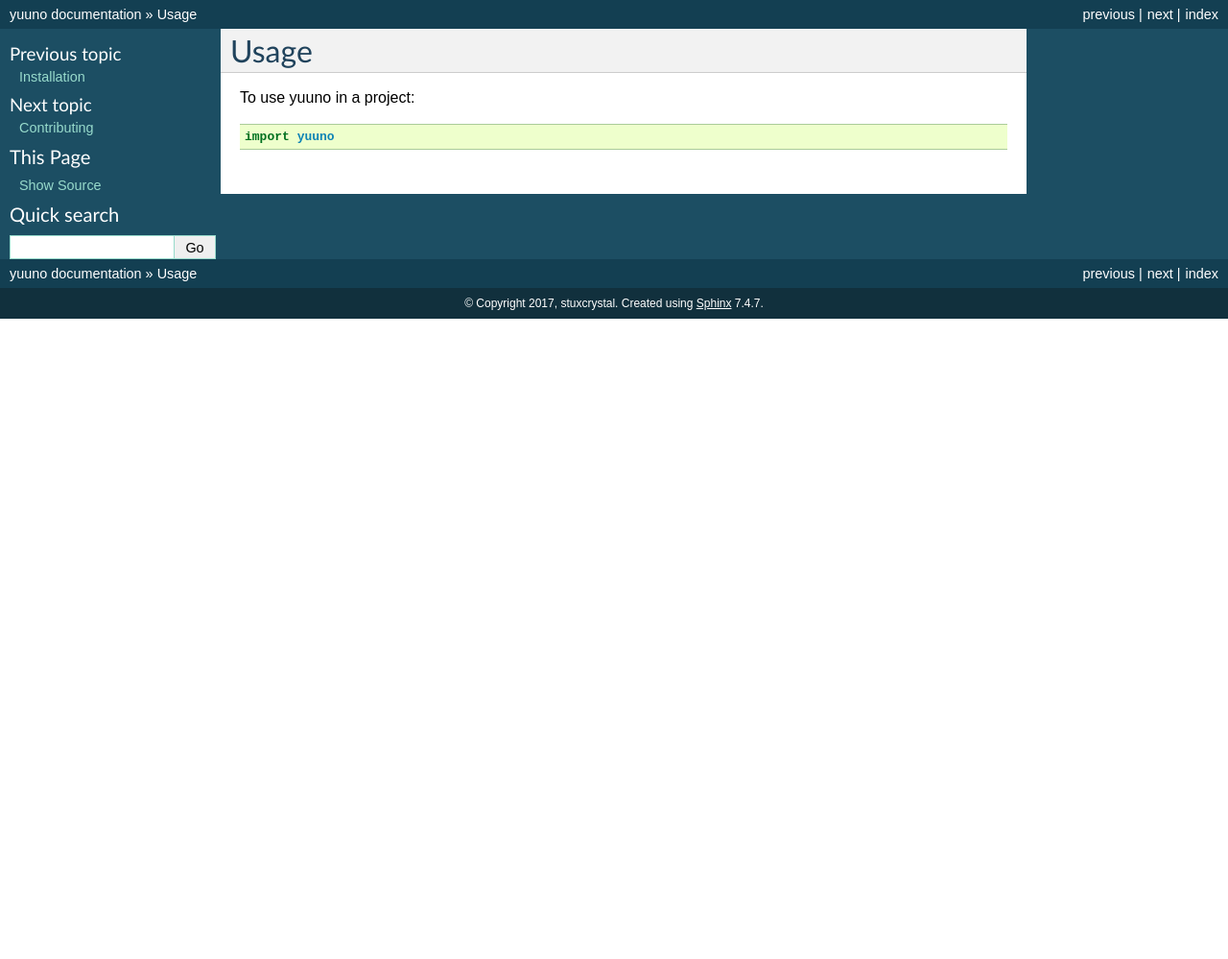
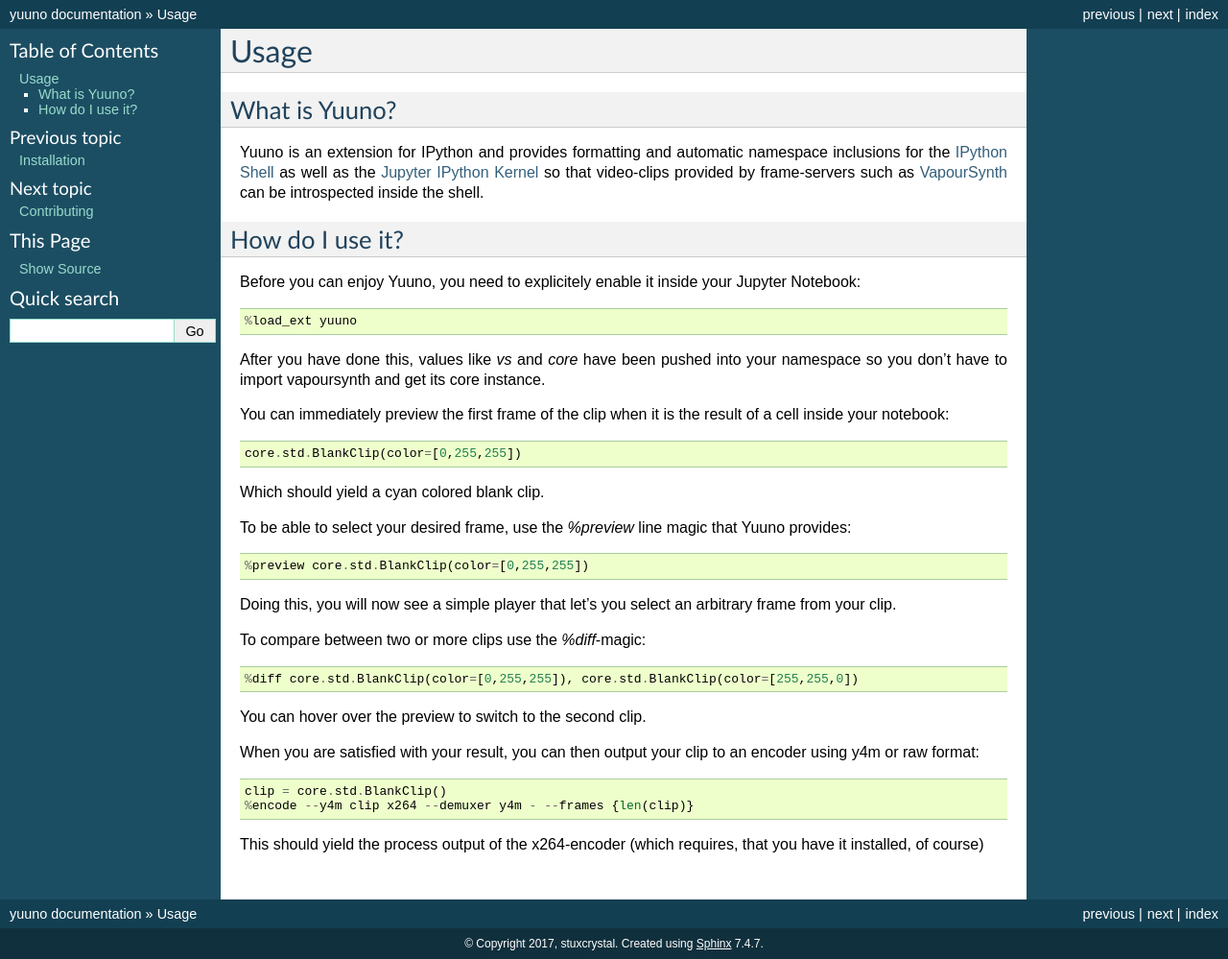
Before and after one commit to Irrational-Encoding-Wizardry/yuuno, a Sphinx documentation site: the page built from docs/usage.rst, in a window 1280 px wide. Shown: the whole page at 96% size. Built offline with Sphinx 7.4.7, drawn with Linux system fonts in a browser that asks for light colours; the version number could not be read and is left out; before the commit the page ends 900 px from its top, so only the background shows below that.

```diff
--- a/CONTRIBUTING.rst
+++ b/CONTRIBUTING.rst
@@ -76,13 +76,12 @@
 
    Now you can make your changes locally.
 
-5. When you're done making changes, check that your changes pass flake8 and the tests, including testing other Python versions with tox::
+5. When you're done making changes, check that your changes pass the tests, including testing other Python versions with tox::
 
-    $ flake8 yuuno tests
     $ python setup.py test or py.test
     $ tox
 
-   To get flake8 and tox, just pip install them into your virtualenv.
+   To get tox, just pip install them into your virtualenv.
 
 6. Commit your changes and push your branch to GitHub::
 
--- a/docs/index.rst
+++ b/docs/index.rst
@@ -1,5 +1,5 @@
 Welcome to yuuno's documentation!
-======================================
+=================================
 
 Contents:
 
--- a/docs/usage.rst
+++ b/docs/usage.rst
@@ -2,6 +2,48 @@
 Usage
 =====
 
-To use yuuno in a project::
+What is Yuuno?
+--------------
 
-    import yuuno
+Yuuno is an extension for IPython and provides formatting and automatic namespace inclusions
+for the `IPython Shell`_ as well as the `Jupyter IPython Kernel`_ so that video-clips provided
+by frame-servers such as `VapourSynth`_ can be introspected inside the shell.
+
+How do I use it?
+----------------
+
+Before you can enjoy Yuuno, you need to explicitely enable it inside your Jupyter Notebook::
+
+    %load_ext yuuno
+
+After you have done this, values like `vs` and `core` have been pushed into your namespace so you
+don't have to import vapoursynth and get its core instance.
+
+You can immediately preview the first frame of the clip when it is the result of a cell inside your notebook::
+
+    core.std.BlankClip(color=[0,255,255])
+
+Which should yield a cyan colored blank clip.
+
+To be able to select your desired frame, use the `%preview` line magic that Yuuno provides::
+
+    %preview core.std.BlankClip(color=[0,255,255])
+
+Doing this, you will now see a simple player that let's you select an arbitrary frame from your clip.
+
+To compare between two or more clips use the `%diff`-magic::
+
+    %diff core.std.BlankClip(color=[0,255,255]), core.std.BlankClip(color=[255,255,0])
+
+You can hover over the preview to switch to the second clip.
+
+When you are satisfied with your result, you can then output your clip to an encoder using y4m or raw format::
+
+    clip = core.std.BlankClip()
+    %encode --y4m clip x264 --demuxer y4m - --frames {len(clip)}
+
+This should yield the process output of the x264-encoder (which requires, that you have it installed, of course)
+
+.. _IPython Shell: https://ipython.org
+.. _Jupyter IPython Kernel: http://jupyter.org
+.. _VapourSynth: http://www.vapoursynth.com
```
Also changed, not shown: docs/installation.rst (+25 -0 lines), 2 other files.
